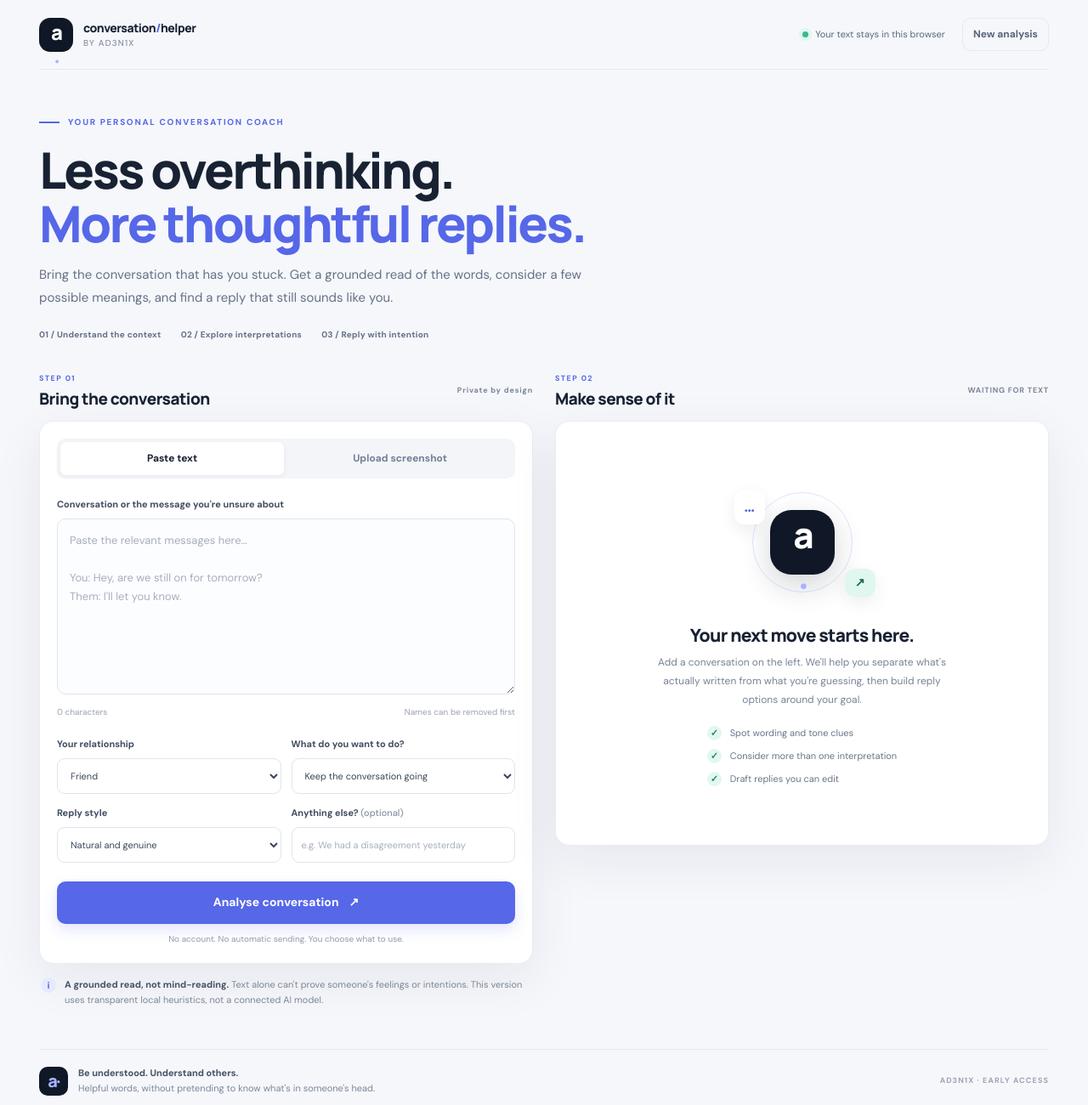
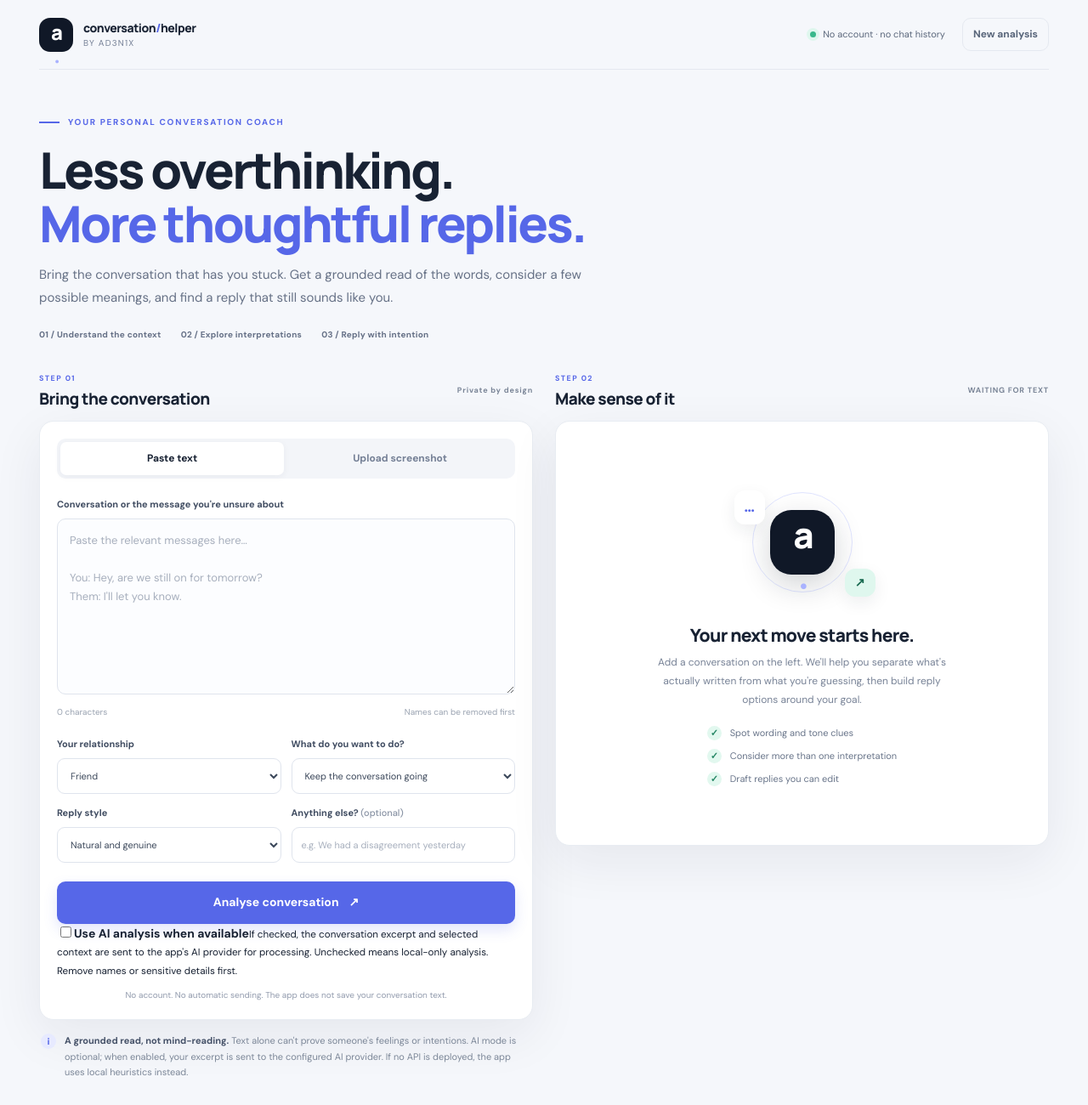
Before and after one commit to Ad3n1x/AI-CONV-HELP, a website: page index.html in a window 1280 px wide. Shown: the top 1300 px of the page at 85% size. Drawn offline with Linux system fonts and the light colour scheme.

Commit message:
Explain optional AI processing and add consent control

```diff
--- a/index.html
+++ b/index.html
@@ -19,7 +19,7 @@
         <span><strong>conversation<span class="brand-accent">/</span>helper</strong><small>by AD3N1X</small></span>
       </a>
       <div class="topbar-actions">
-        <span class="privacy-pill"><span class="privacy-dot"></span> Your text stays in this browser</span>
+        <span class="privacy-pill"><span class="privacy-dot"></span> No account · no chat history</span>
         <button class="btn btn-quiet btn-small" id="clearBtn" type="button">New analysis</button>
       </div>
     </header>
@@ -61,9 +61,10 @@
               <div class="field"><label class="field-label" for="context">Anything else? <span class="muted">(optional)</span></label><input id="context" type="text" maxlength="240" placeholder="e.g. We had a disagreement yesterday"></div>
             </div>
             <button id="analyzeBtn" class="btn btn-primary btn-full" type="button"><span>Analyse conversation</span><span aria-hidden="true">↗</span></button>
-            <p class="microcopy">No account. No automatic sending. You choose what to use.</p>
+            <label class="ai-consent"><input id="aiConsent" type="checkbox"><span><strong>Use AI analysis when available</strong><small>If checked, the conversation excerpt and selected context are sent to the app's AI provider for processing. Unchecked means local-only analysis. Remove names or sensitive details first.</small></span></label>
+            <p class="microcopy">No account. No automatic sending. The app does not save your conversation text.</p>
           </div>
-          <div class="honesty-note"><span class="note-icon">i</span><p><strong>A grounded read, not mind-reading.</strong> Text alone can't prove someone's feelings or intentions. This version uses transparent local heuristics, not a connected AI model.</p></div>
+          <div class="honesty-note"><span class="note-icon">i</span><p><strong>A grounded read, not mind-reading.</strong> Text alone can't prove someone's feelings or intentions. AI mode is optional; when enabled, your excerpt is sent to the configured AI provider. If no API is deployed, the app uses local heuristics instead.</p></div>
         </div>
 
         <div class="results-column">
```
